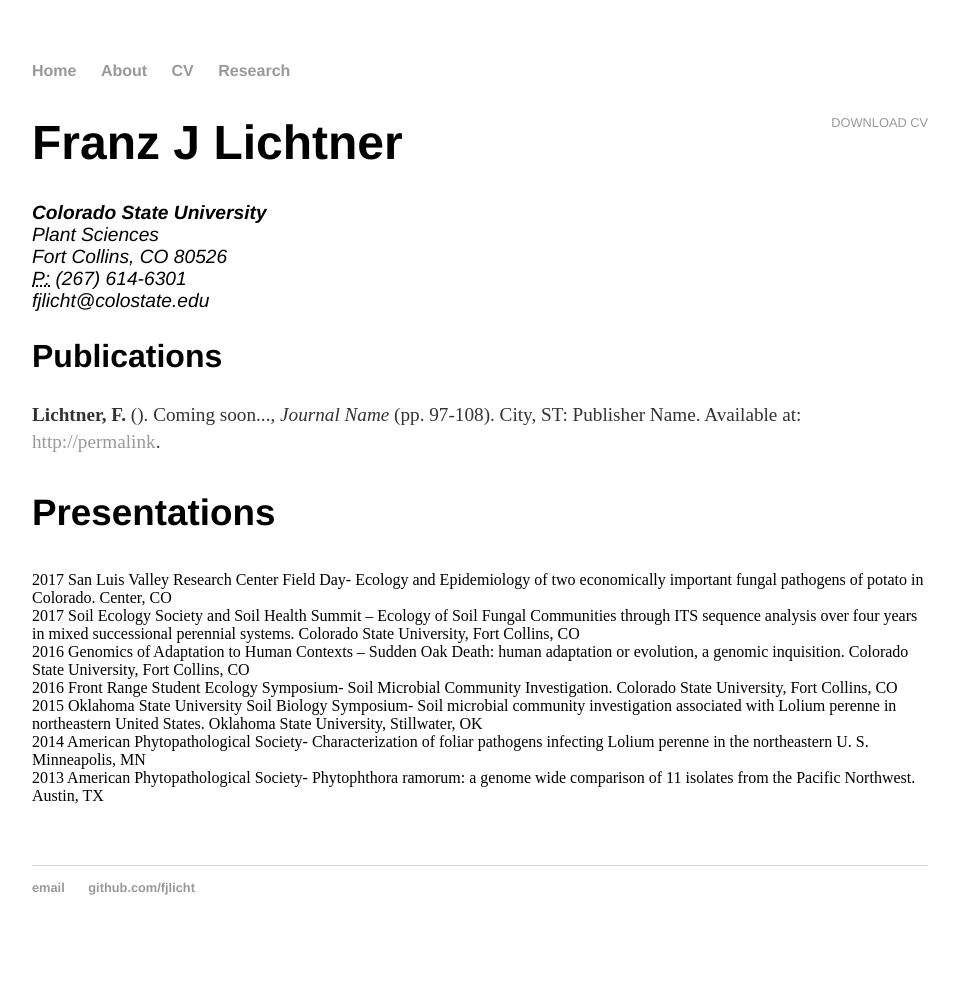
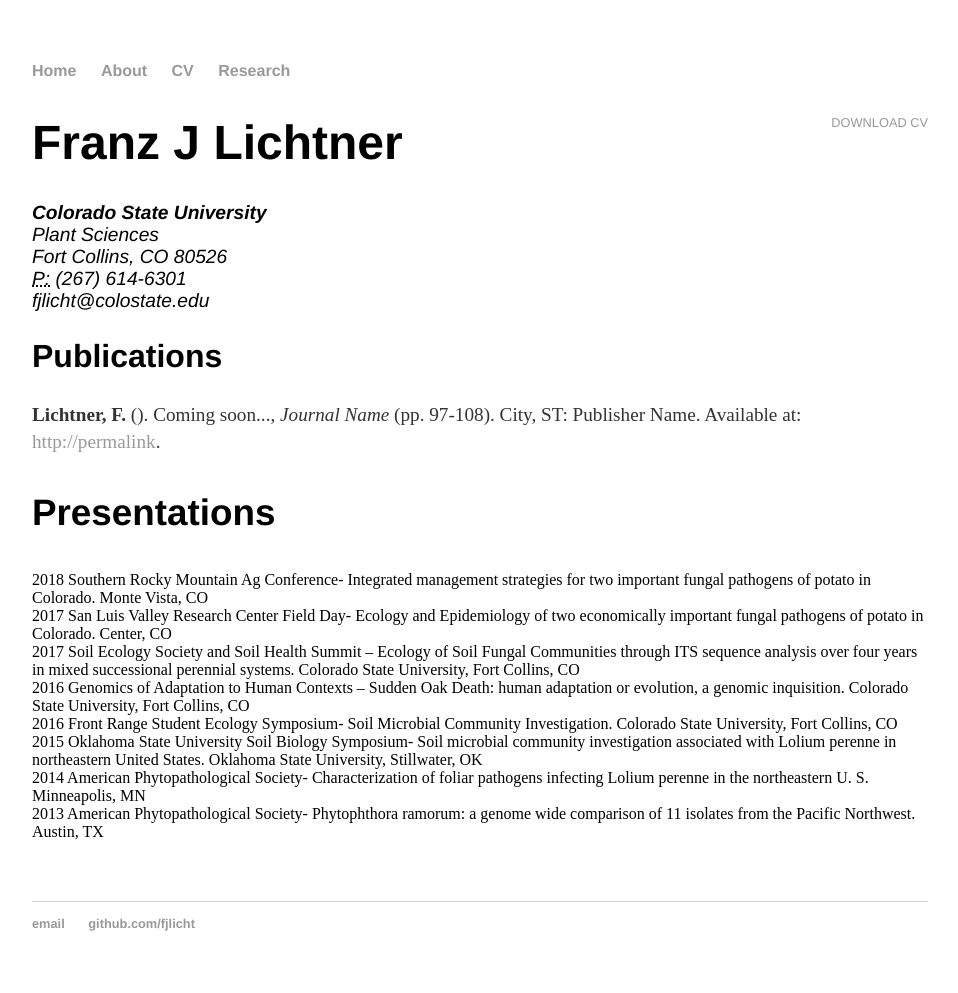
Before and after one commit to fjlicht/franzandanne.github.io, a Jekyll site: the page built from cv/index.html, in a window 1280 px wide. Shown: the whole page, without its empty margins (160-1118 px from the left). Built offline with Jekyll 4.4.1, drawn with Linux system fonts in a browser that asks for light colours; before the commit the page ends 957 px from its top, so only the background shows below that.

Commit message:
Update index.html

```diff
--- a/cv/index.html
+++ b/cv/index.html
@@ -4,7 +4,7 @@ title: CV of Franz Lichtner
 ---
 
 	<div class="cv">
-		<a href=/fjlicht.github.io/cv/CV_Lichtner_FJ_2018.pdf class="download" title="Download CV as PDF">Download CV</a>
+		<a href=/fjlicht.github.io/cv/CV_Lichtner_FJ_Feb_2018.pdf class="download" title="Download CV as PDF">Download CV</a>
 					<h1>Franz J Lichtner</h1>
 					<address>
 					<strong>Colorado State University</strong><br>
@@ -19,6 +19,9 @@ title: CV of Franz Lichtner
 					<p><strong>Lichtner, F.</strong> (). Coming soon..., <em>Journal Name</em> (pp. 97-108). City, ST: Publisher Name. Available at: <a href="#">http://permalink</a>.
 
 					<h3>Presentations</h3>
+2018 Southern Rocky Mountain Ag Conference- Integrated management strategies for two important fungal pathogens of potato in Colorado. Monte Vista, CO<br>
+
+
 2017 San Luis Valley Research Center Field Day- Ecology and Epidemiology of two economically important fungal pathogens of potato in Colorado. Center, CO<br>
 
 
```
